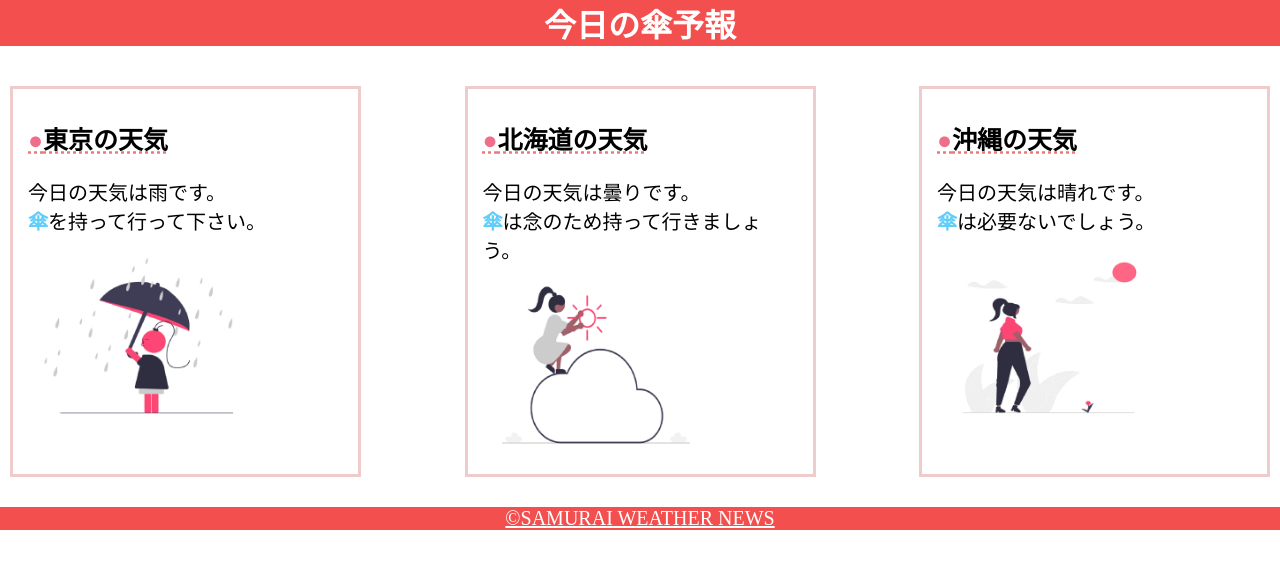
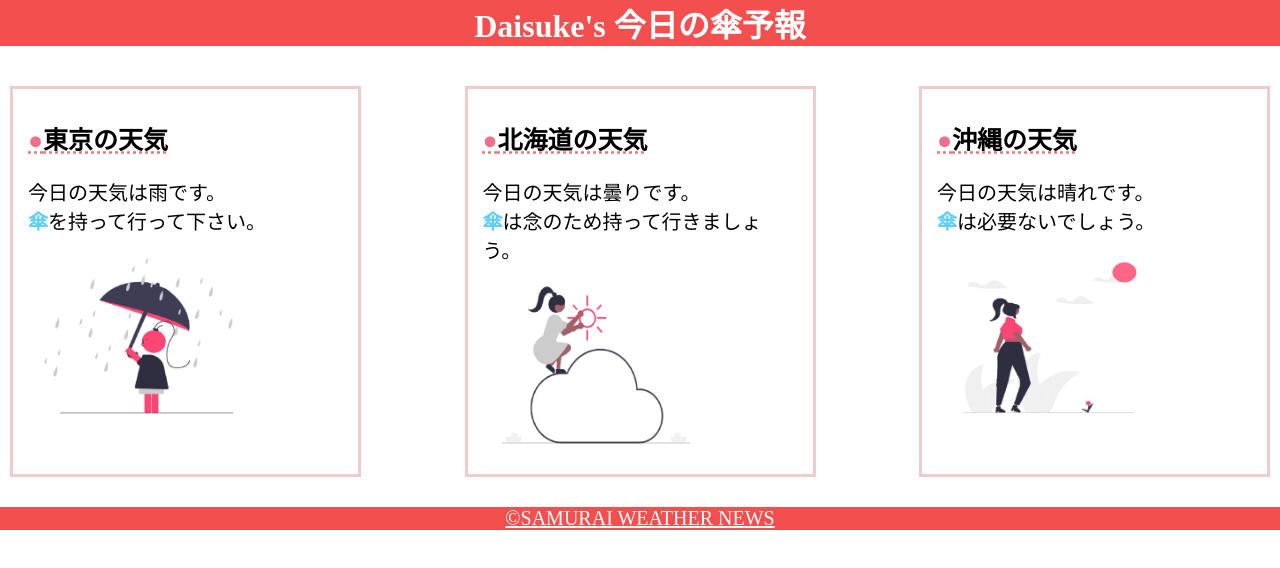
Before and after one commit to Daisuke1982/samurai_HP, a plain HTML site: page index.html in a window 1280 px wide. Drawn offline with Linux system fonts and the light colour scheme.

Commit message:
Update index.html 大輔の天気予報に変更

```diff
--- a/index.html
+++ b/index.html
@@ -13,7 +13,7 @@
 
  <body>
   <header>
-    <h1>今日の傘予報</h1>
+    <h1>Daisuke's 今日の傘予報</h1>
   </header>
 
   <main>
```
